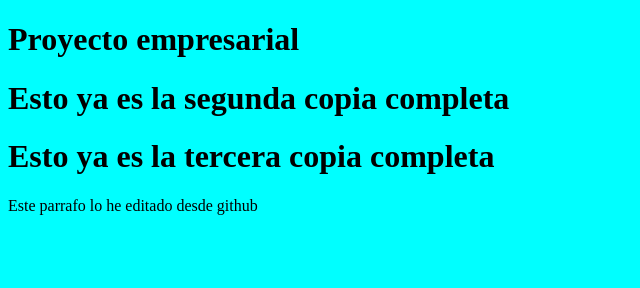
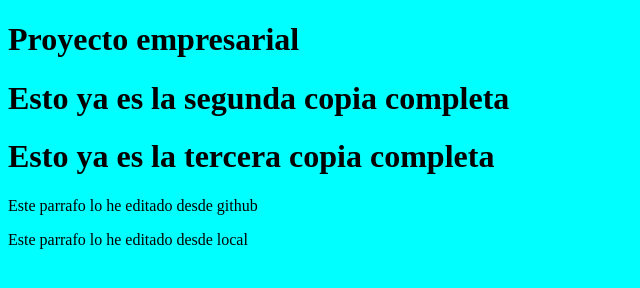
Before and after one commit to JesusSanchezMiguel/Curso-Git, a plain HTML site: page index.html in a window 1280 px wide. Shown: the whole page, without its empty margins (0-640 px from the left). Drawn offline with Linux system fonts and the light colour scheme.

Commit message:
La cuarta copia para ver si enlaza con github

```diff
--- a/index.html
+++ b/index.html
@@ -12,7 +12,7 @@
 <h1>Esto ya es la segunda copia completa</h1>
 <h1>Esto ya es la tercera copia completa</h1>
     <p>Este parrafo lo he editado desde github</p>
-
+    <p>Este parrafo lo he editado desde local</p>
 
 </body>
 </html>
```
